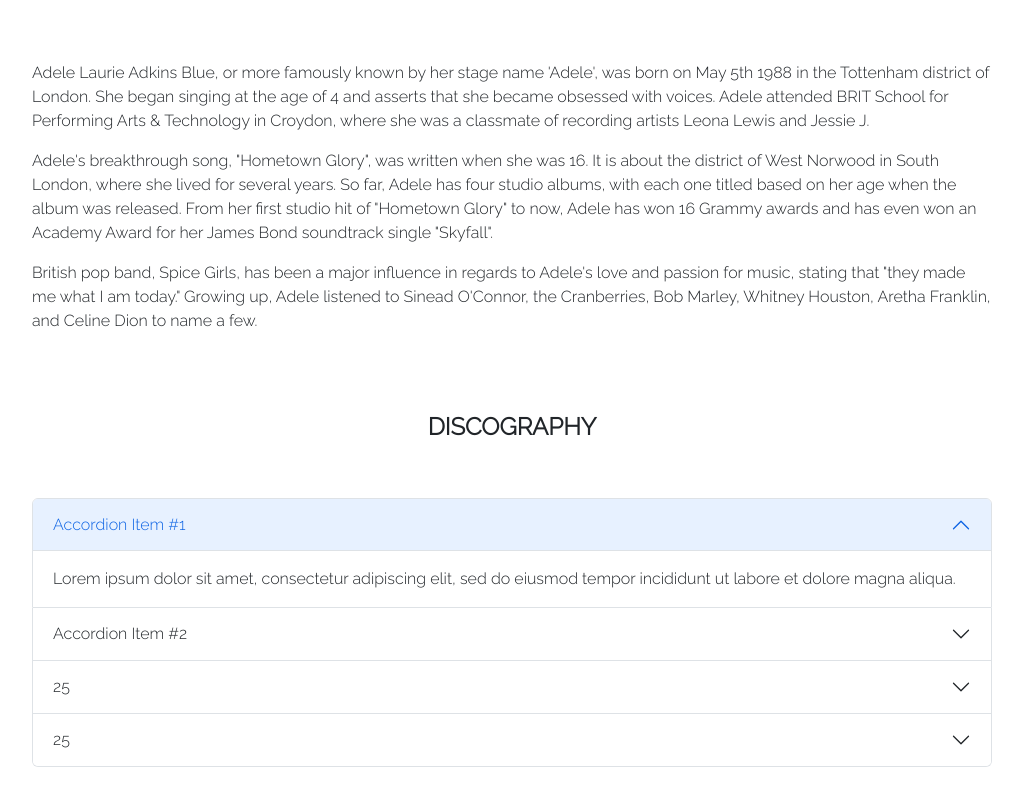
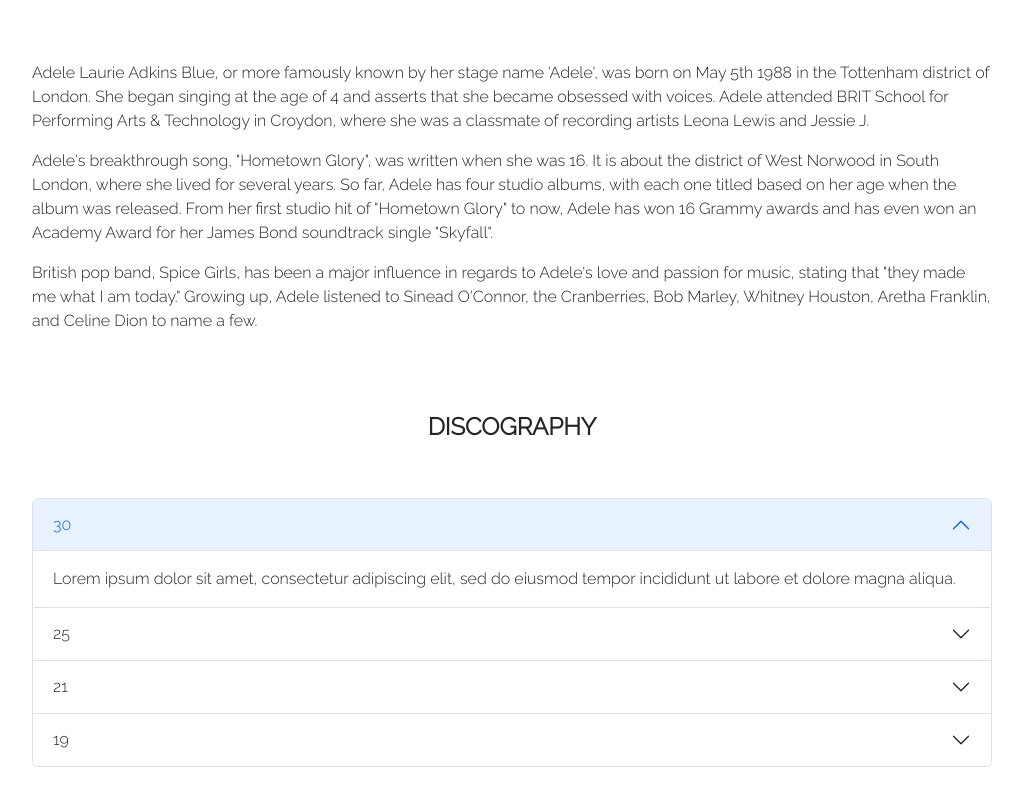
Before and after one commit to Raiza-D/all-about-adele, a React (Create React App) app: page / in a window 1280 px wide. Shown: the part 872-1671 px from the top of the page, without its empty margins (128-1151 px from the left). Built offline with nearby package versions, Linux system fonts and the light colour scheme; a web font is replaced by a local one.

Commit message:
Change Accordion Headers text to name of each of Adele's albums.

```diff
--- a/src/components/Albums.jsx
+++ b/src/components/Albums.jsx
@@ -10,14 +10,7 @@
       </h6>
       <Accordion defaultActiveKey="0">
         <Accordion.Item eventKey="0">
-          <Accordion.Header>Accordion Item #1</Accordion.Header>
-          <Accordion.Body>
-            Lorem ipsum dolor sit amet, consectetur adipiscing elit, sed do
-            eiusmod tempor incididunt ut labore et dolore magna aliqua.
-          </Accordion.Body>
-        </Accordion.Item>
-        <Accordion.Item eventKey="1">
-          <Accordion.Header>Accordion Item #2</Accordion.Header>
+          <Accordion.Header>30</Accordion.Header>
           <Accordion.Body>
             Lorem ipsum dolor sit amet, consectetur adipiscing elit, sed do
             eiusmod tempor incididunt ut labore et dolore magna aliqua.
@@ -31,7 +24,14 @@
           </Accordion.Body>
         </Accordion.Item>
         <Accordion.Item eventKey="1">
-          <Accordion.Header>25</Accordion.Header>
+          <Accordion.Header>21</Accordion.Header>
+          <Accordion.Body>
+            Lorem ipsum dolor sit amet, consectetur adipiscing elit, sed do
+            eiusmod tempor incididunt ut labore et dolore magna aliqua.
+          </Accordion.Body>
+        </Accordion.Item>
+        <Accordion.Item eventKey="1">
+          <Accordion.Header>19</Accordion.Header>
           <Accordion.Body>
             Lorem ipsum dolor sit amet, consectetur adipiscing elit, sed do
             eiusmod tempor incididunt ut labore et dolore magna aliqua.
```
